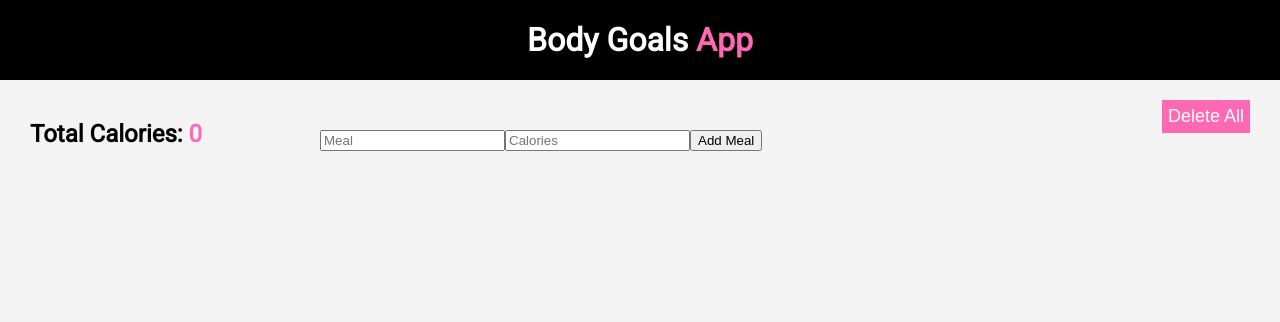
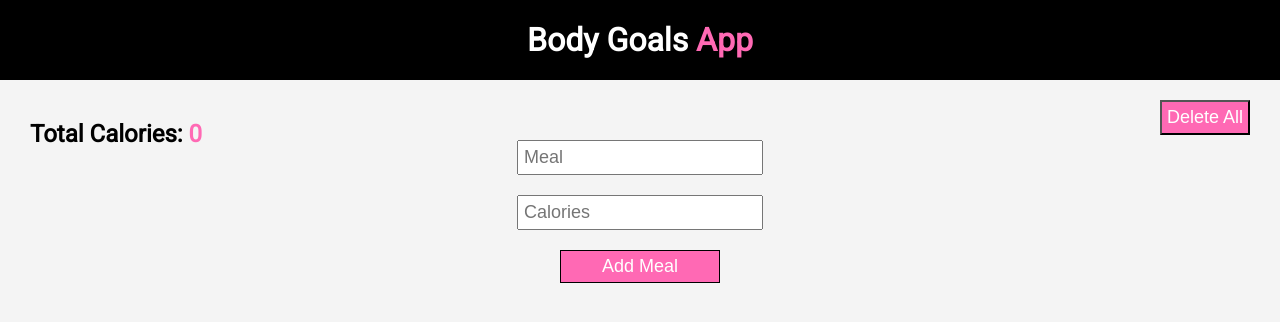
Before and after one commit to Just-Kundai/ReactCalorieTrackingApp, a React (Create React App) app in the folder bodygoalsapp/: page / in a window 1280 px wide. Shown: the top 322 px of the page. Built offline with nearby package versions, Linux system fonts and the light colour scheme.

Commit message:
controls component

```diff
--- a/bodygoalsapp/src/App.css
+++ b/bodygoalsapp/src/App.css
@@ -41,7 +41,7 @@ span {
   padding: 5px;
   text-align: center;
   boorder-radius: 50px;
-  border:  1px solid hotpink;
+  border: 1px solid rgba(0,0,0,0,2);
 
 }
 
@@ -51,10 +51,29 @@ span {
   margin: 50px auto;
 }
 
-.app__controls__inputs_{
+.app__controls__inputs{
   width: 100%;
   display: flex;
   justify-content: space-around;
   align-items: center;
   flex-direction: column;
 }
+
+.app__controls__inputs input{
+  padding: 5px;
+  margin: 10px 0;
+  font-size: 18px;
+  border: 1px solid rgba(0,0,0,0,2);
+}
+
+.app__controls__inputs button{
+  padding: 5px;
+  width: 25%;
+  text-align: center;
+  color: white;
+  background: hotpink;
+  margin: 10px auto;
+  font-size: 18px;
+  boorder-radius: 5px;
+  border: 1px solid #000;
+}
--- a/bodygoalsapp/src/App.js
+++ b/bodygoalsapp/src/App.js
@@ -1,3 +1,4 @@
+import React, { useState, useEffect } from 'react';
 import './App.css';
 import AppBar from './components/AppBar/AppBar'
 import AppControlsCounter from './components/AppControls/AppControlsCounter'
@@ -5,12 +6,25 @@ import AppControlsDelete from './components/AppControls/AppControlsDelete'
 import AppControlsInputs from './components/AppControls/AppControlsInputs'
 
 const App = () => {
+  const[meals,setMeals] = useState([]);
+  const [mealName, setMealName] = useState("");
+  const [calories,setCalories] = useState(0);
+  const[openModal, setOpenModal] = useState(false);
+
+const addMealsHandler = () =>{
+  console.log('meal added');
+};
+
+
+
+
+
   return (
     <div className="App">
       <AppBar/>
       <AppControlsCounter/>
       <AppControlsDelete/>
-      <AppControlsInputs/>
+      <AppControlsInputs addMealsHandler= { addMealsHandler }/>
     </div>
   );
 }
--- a/bodygoalsapp/src/components/AppControls/AppControlsInputs.js
+++ b/bodygoalsapp/src/components/AppControls/AppControlsInputs.js
@@ -1,6 +1,9 @@
 import React from 'react'
 
-const  AppControlsInputs = () => {
+const  AppControlsInputs = ({ addMealsHandler}) => {
+  const onAddMealsClick = ()=>{
+    addMealsHandler()
+  }
     return (
         <div className= "app__controls">
         <div className= "app__controls__inputs">
@@ -13,7 +16,7 @@ const  AppControlsInputs = () => {
          placeholder="Calories"
          />
 
-         <button>Add Meal</button>
+         <button onclick={onAddMealsClick}> Add Meal </button>
 
 
 
```
